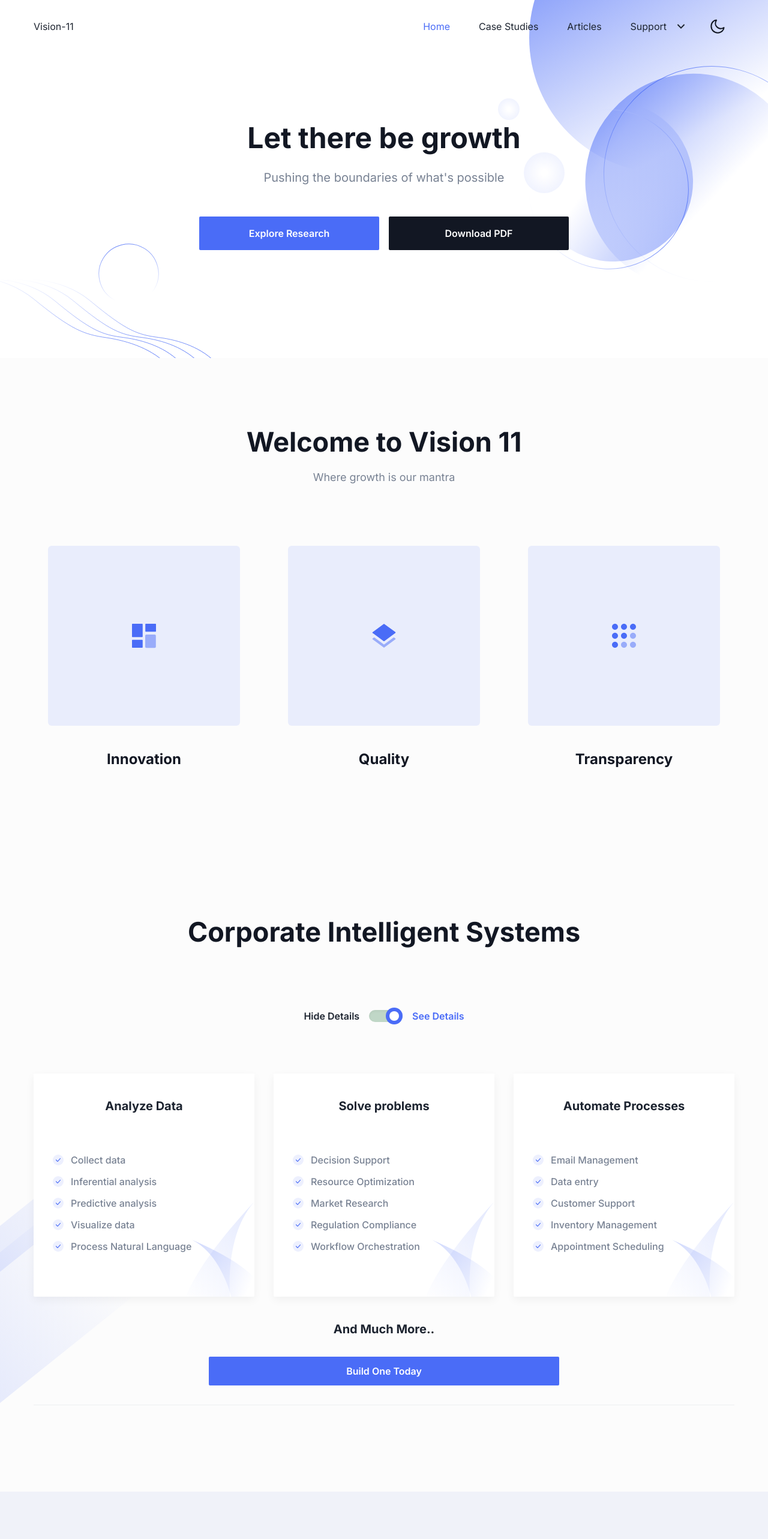
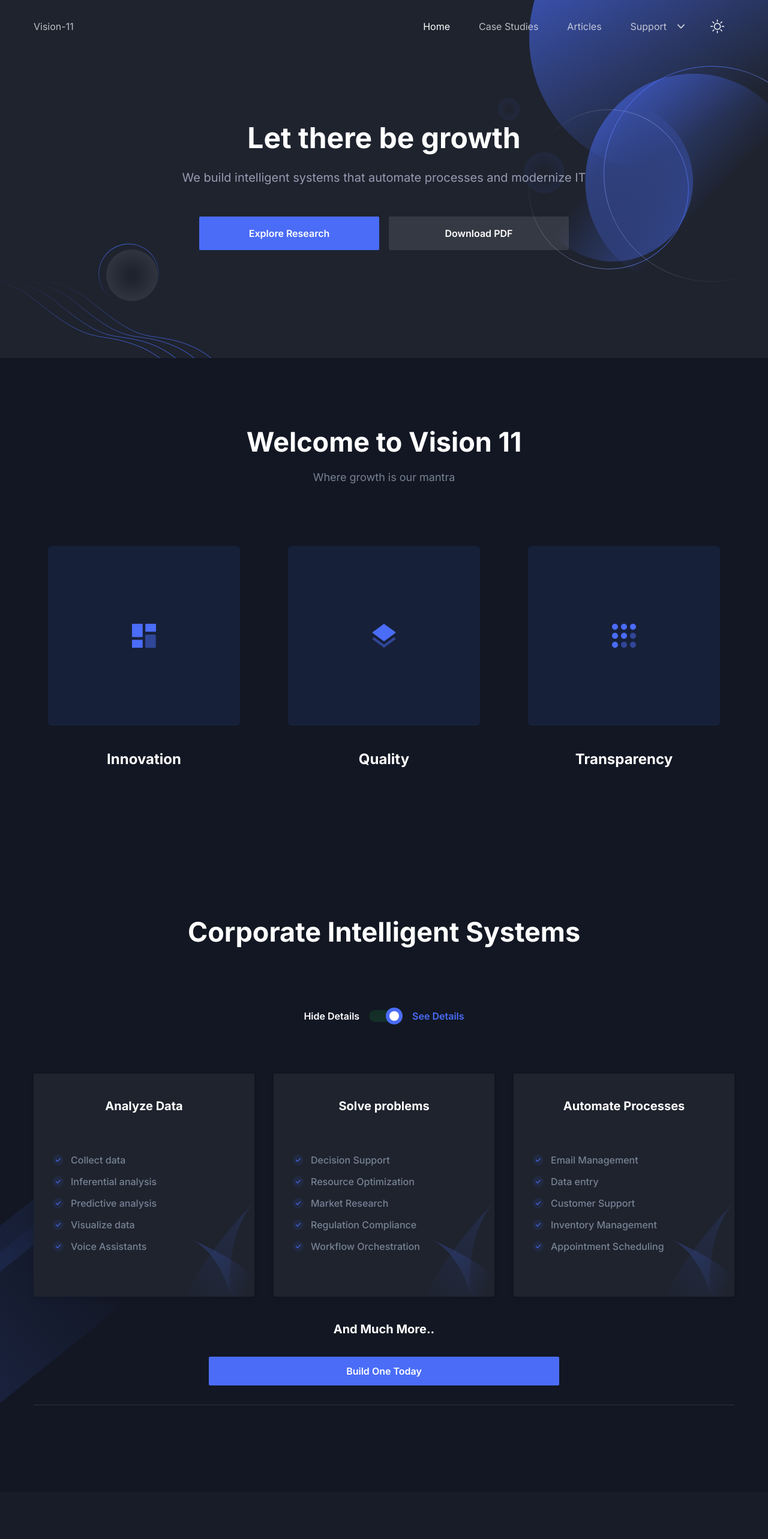
Before and after one commit to LighthouseCorporation/Vision-11-Website, a Next.js app: page / in a window 1280 px wide. Shown: the top 2566 px of the page at 60% size. Built offline with nearby package versions, Linux system fonts and the light colour scheme.

Commit message:
Updating Hero Section

```diff
--- a/app/providers.tsx
+++ b/app/providers.tsx
@@ -4,7 +4,7 @@ import { ThemeProvider } from "next-themes";
 
 export function Providers({ children }: { children: React.ReactNode }) {
   return (
-    <ThemeProvider attribute="class" enableSystem={true} defaultTheme="light">
+    <ThemeProvider attribute="class" enableSystem={true} defaultTheme="dark">
       {children}
     </ThemeProvider>
   );
--- a/components/Hero/index.tsx
+++ b/components/Hero/index.tsx
@@ -30,7 +30,7 @@ const Hero = () => {
                   Let there be growth
                 </h1>
                 <p className="dark:text-body-color-dark mb-12 text-base !leading-relaxed text-body-color sm:text-lg md:text-xl">
-                  Pushing the boundaries of what&apos;s possible
+                  We build intelligent systems that automate processes and modernize IT
                 </p>
                 <div className="flex flex-col items-center justify-center space-y-4 sm:flex-row sm:space-x-4 sm:space-y-0">
                   <Link
--- a/components/Pricing/index.tsx
+++ b/components/Pricing/index.tsx
@@ -76,7 +76,7 @@ const Pricing = () => {
                   <OfferList text="Inferential analysis" status="active" />
                   <OfferList text="Predictive analysis" status="active" />
                   <OfferList text="Visualize data" status="active" />
-                  <OfferList text="Process Natural Language" status="active" />
+                  <OfferList text="Voice Assistants" status="active" />
                 </>
               )
             }
```
